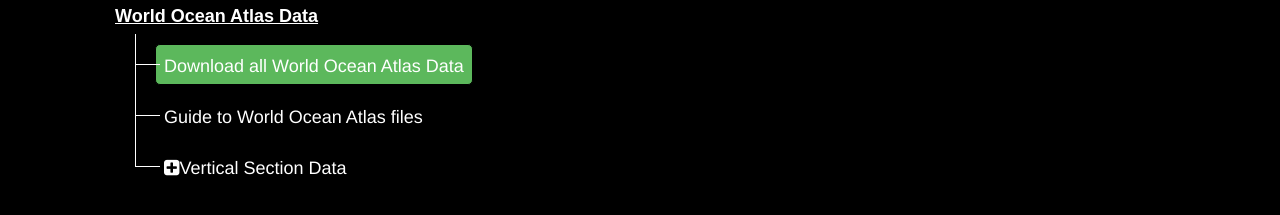
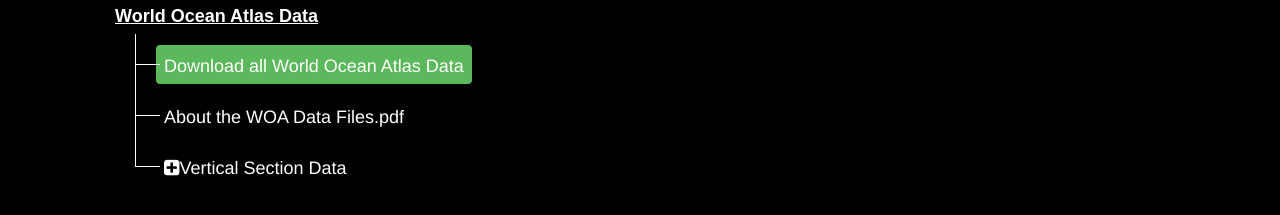
Before and after one commit to cchdo/joa.ucsd.edu, a Jekyll site: the page built from woadata.md, in a window 1280 px wide and 900 px high, scrolled down 1208 px. Shown: the part 153-368 px from the top of the window. Built offline with Jekyll 4.4.1, drawn with Linux system fonts in a browser that asks for light colours; nearby versions of some CDN libraries; some web fonts are replaced.

Commit message:
Add About WOA data files.pdf

```diff
--- a/woadata.md
+++ b/woadata.md
@@ -34,7 +34,7 @@
 			<ul> <span style="color:white;font-size:large"><b><u>{{page.ocean}} Data</u></b></span>
 				<ul>
 					<li><a href="#"><span style="background:#5cb85c;color:white">Download all World Ocean Atlas Data</span></a></li>
-					<li><a href="#"><span style="color:white">Guide to World Ocean Atlas files</span></a></li>
+					<li><a href="assets/documents/About the WOA Data Files.pdf"><span style="color:white">About the WOA Data Files.pdf</span></a></li>
 					<li> <span style="color:white"><i class="fa fa-plus-square" style="color:white"></i>Vertical Section Data</span>
 						<ul> {% for item in site.data.woadata.section_1 %}
 							<li> <span style="color:white"><i class="fa fa-plus-square" style="color:white"></i>{{item.title}}</span>
```
Also changed, not shown: 1 other file.
